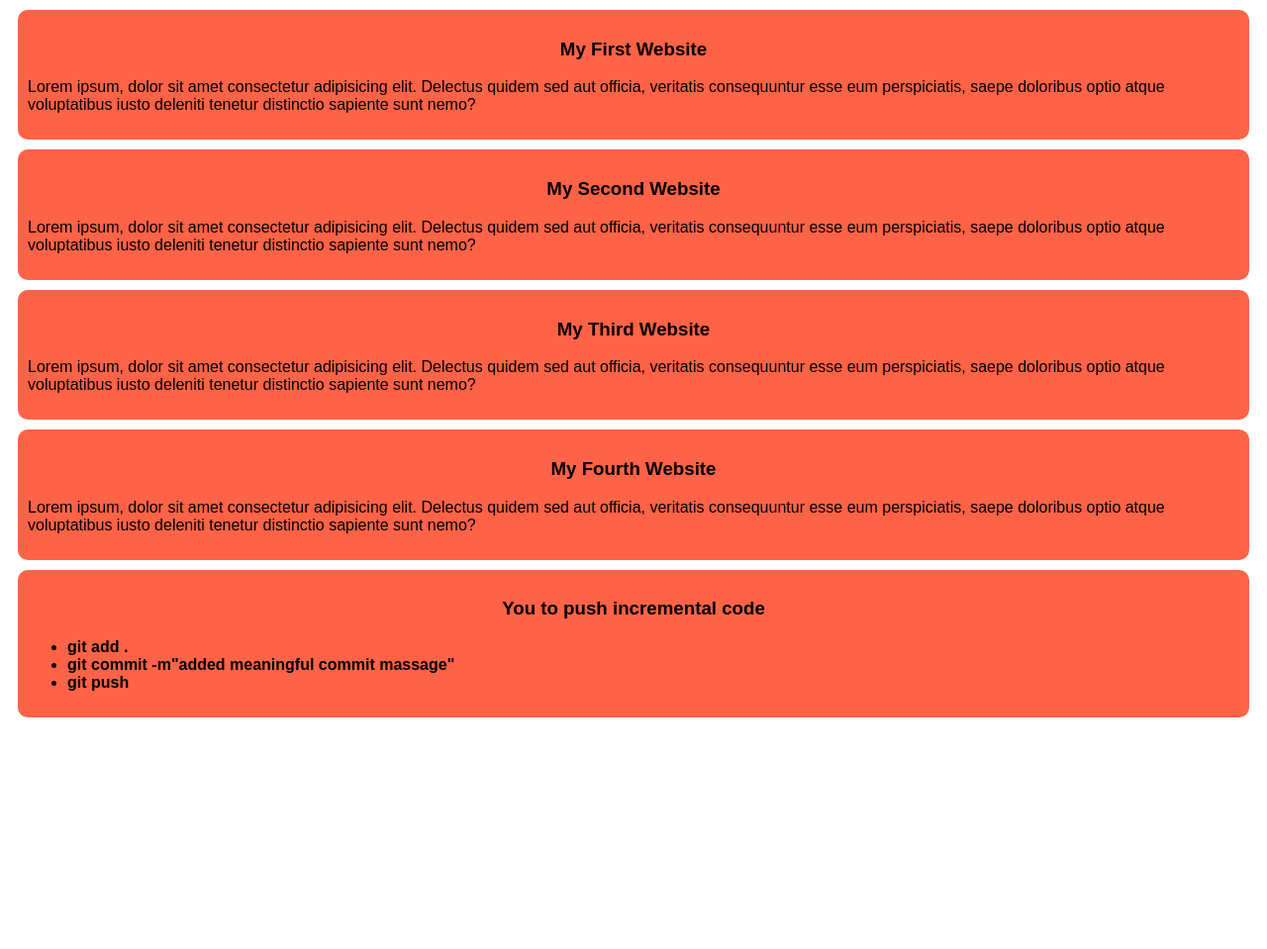
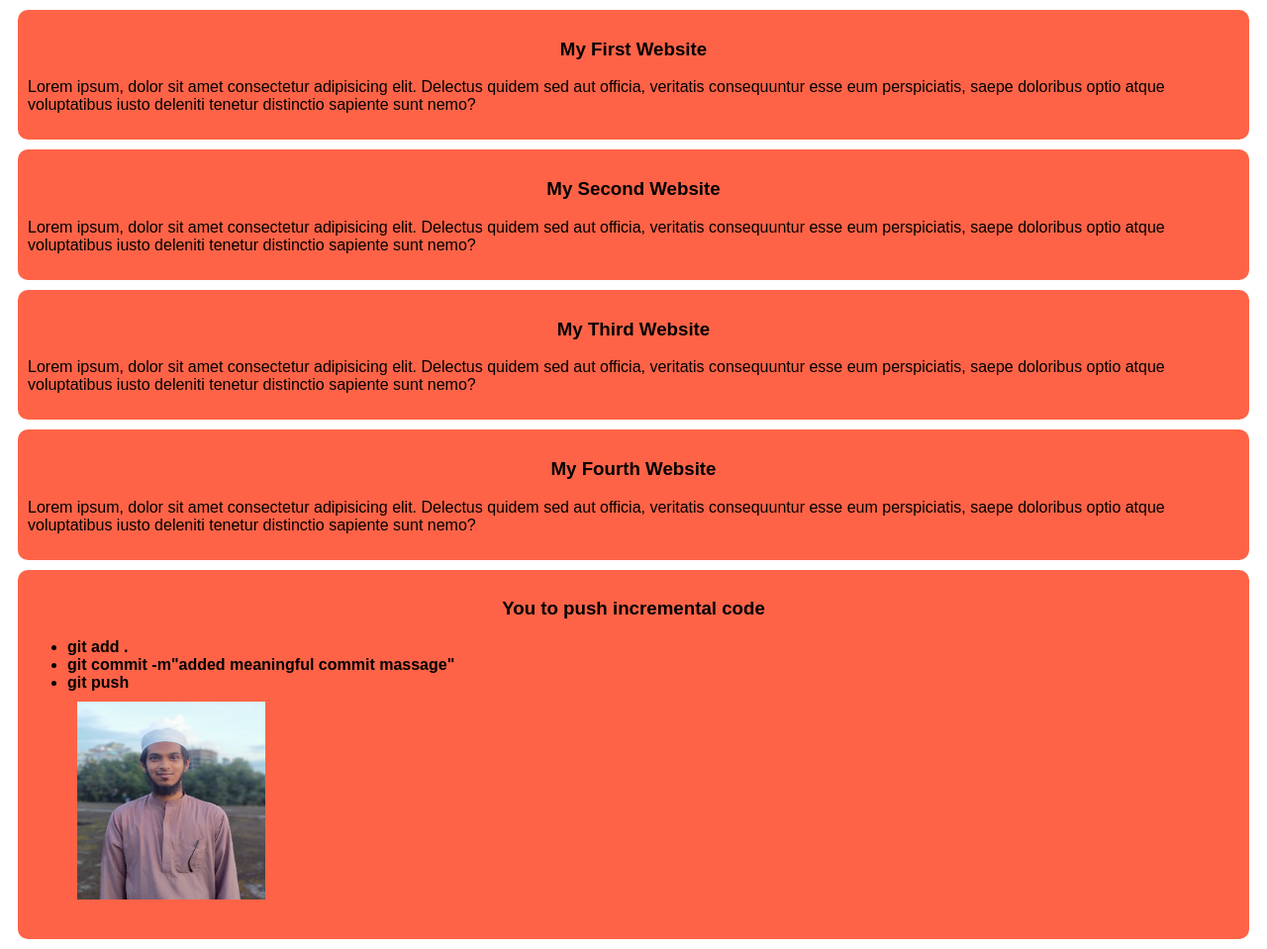
Before and after one commit to sadman249/my-simple-website, a plain HTML site: page index.html in a window 1280 px wide. Shown: the whole page at 99% size. Before the commit the page ends 800 px from the top, so only its background shows below. Drawn offline with Linux system fonts and the light colour scheme.

Commit message:
added img

```diff
--- a/index.html
+++ b/index.html
@@ -30,6 +30,7 @@
             <li>git add .</li>
             <li>git commit -m"added meaningful commit massage"</li>
             <li>git push</li>
+            <img src="img/sad.jpg" alt="sad">
         </ul>
     </div>
 </body>
--- a/style/style.css
+++ b/style/style.css
@@ -12,3 +12,9 @@ h3{
 ul{
     font-weight: bold;
 }
+img{
+    height: 200px;
+    width: 190px;
+    padding: 10px;
+    /* border-radius: 10px; */
+}
```
Also changed, not shown: img/sad.jpg (added), 1 other file.
